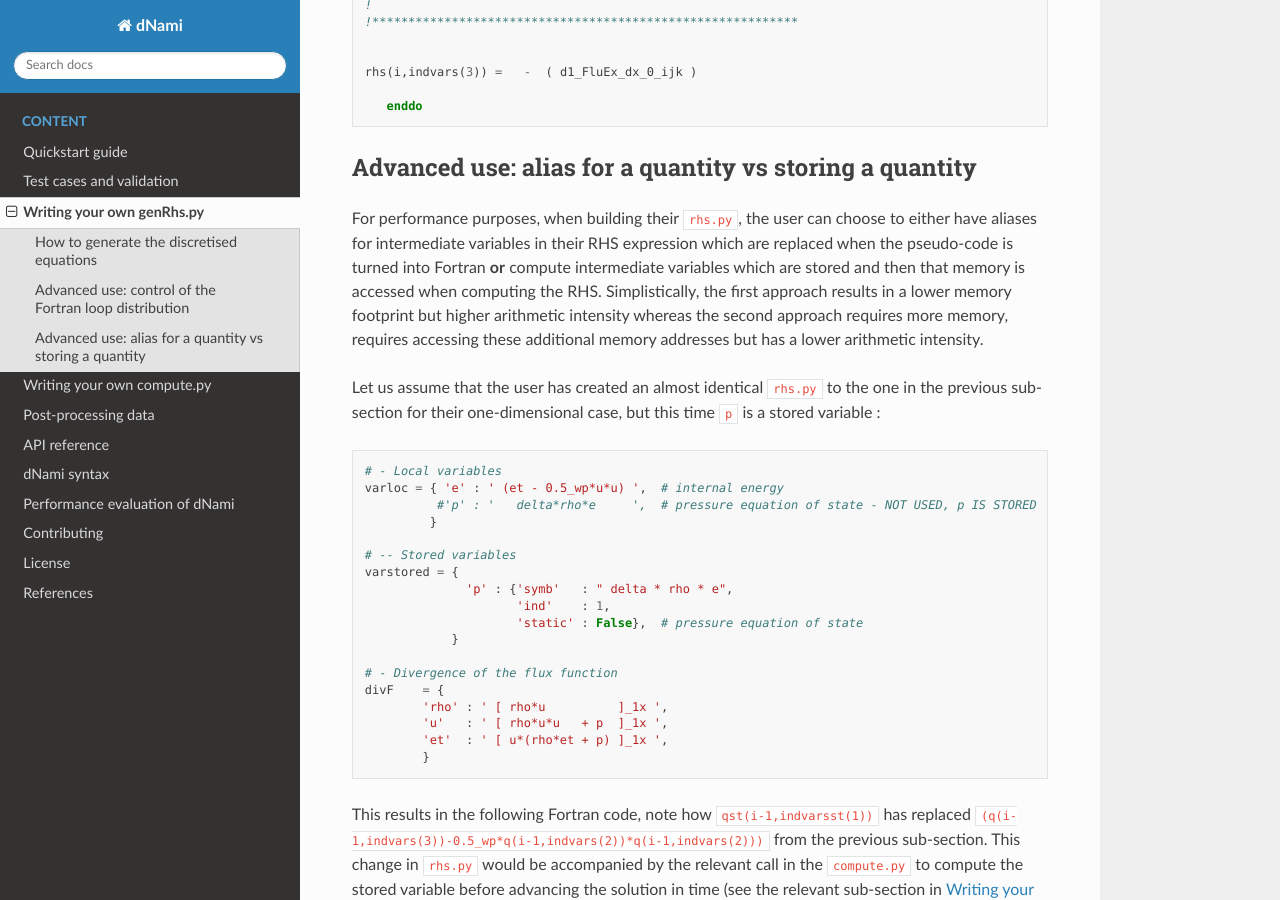
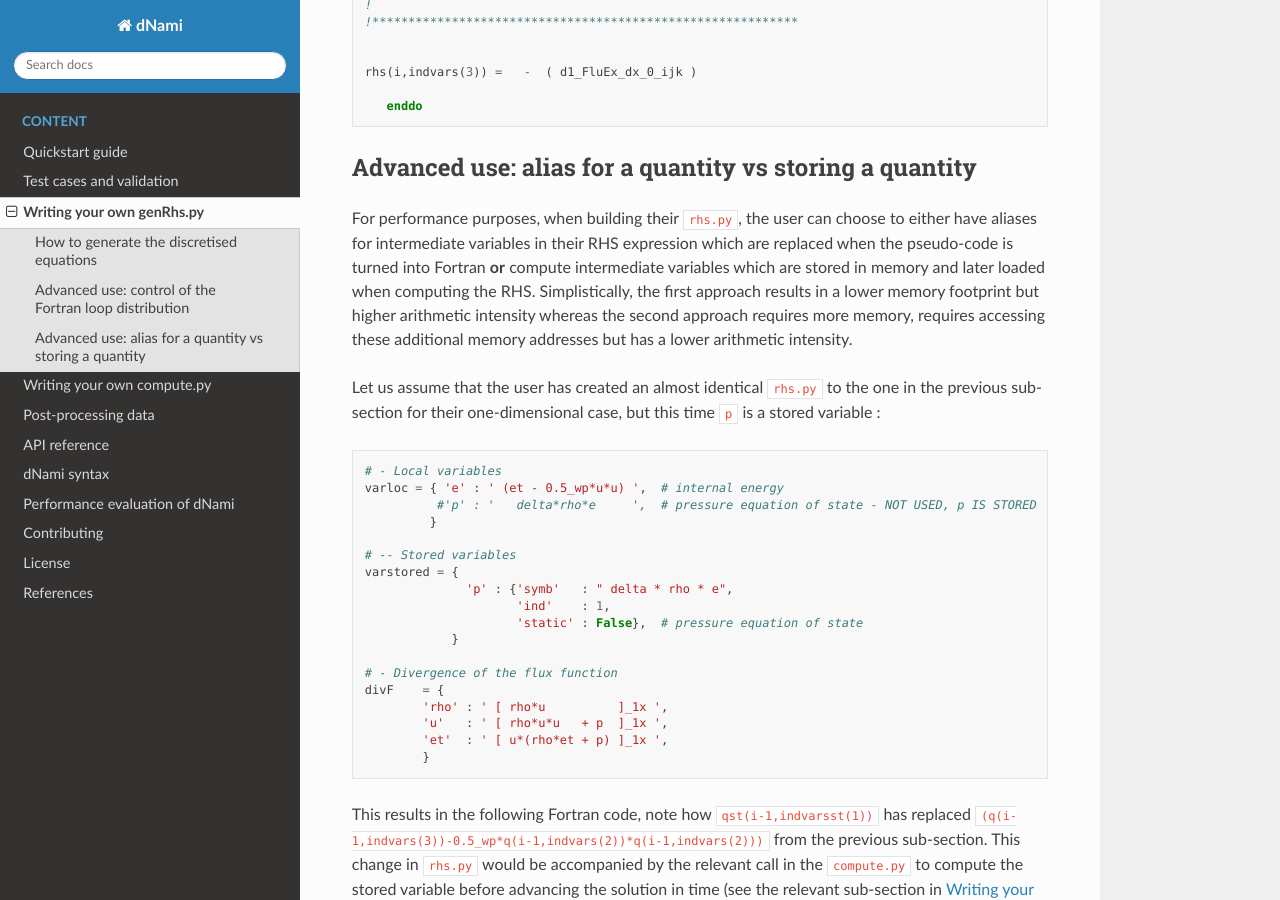
Before and after one commit to dNamiLab/dNami, a Sphinx documentation site: the page built from doc/usage/genRhs.rst, in a window 1280 px wide and 900 px high, scrolled down 11707 px. Built offline with Sphinx 7.4.7 and the Read the Docs theme 2.0.0, drawn with Linux system fonts in a browser that asks for light colours.

Commit message:
Update genRhs.rst
Removed that that

```diff
--- a/doc/usage/genRhs.rst
+++ b/doc/usage/genRhs.rst
@@ -547,7 +547,7 @@ This will procude the following three 'do-loops' in the Fortran code:
 Advanced use: alias for a quantity vs storing a quantity
 ########################################################
 
-For performance purposes, when building their ``rhs.py``, the user can choose to either have aliases for intermediate variables in their RHS expression which are replaced when the pseudo-code is turned into Fortran **or** compute intermediate variables which are stored and then that memory is accessed when computing the RHS. Simplistically, the first approach results in a lower memory footprint but higher arithmetic intensity whereas the second approach requires more memory, requires accessing these additional memory addresses but has a lower arithmetic intensity.
+For performance purposes, when building their ``rhs.py``, the user can choose to either have aliases for intermediate variables in their RHS expression which are replaced when the pseudo-code is turned into Fortran **or** compute intermediate variables which are stored in  memory and later loaded when computing the RHS. Simplistically, the first approach results in a lower memory footprint but higher arithmetic intensity whereas the second approach requires more memory, requires accessing these additional memory addresses but has a lower arithmetic intensity.
 
 Let us assume that the user has created an almost identical ``rhs.py`` to the one in the previous sub-section for their one-dimensional case, but this time ``p`` is a stored variable :
 
```
